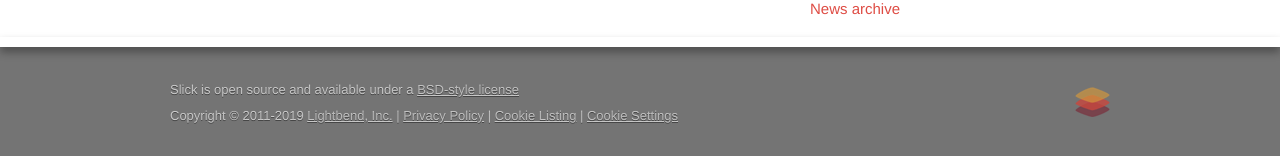
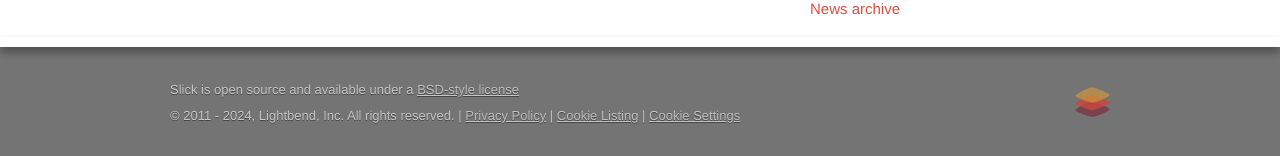
Before and after one commit to slick/slick.github.com, a Jekyll site: the page built from index.md, in a window 1280 px wide. Shown: the part 853-1009 px from the top of the page. Built offline with Jekyll 4.4.1, drawn with Linux system fonts in a browser that asks for light colours; comment, search, counter and statistics services are not loaded.

Commit message:
Update copyright date

```diff
--- a/_includes/footerbar.html
+++ b/_includes/footerbar.html
@@ -4,7 +4,7 @@
 			<div class="span12">
 				<div class="footerbar-copyright">
 					Slick is open source and available under a <a href="https://github.com/slick/slick/blob/master/LICENSE.txt">BSD-style license</a><br>
-					Copyright &copy; 2011-2019 <a href="http://lightbend.com">Lightbend, Inc.</a> |
+					&copy; 2011 - 2024, Lightbend, Inc. All rights reserved. |
 					<a href="https://www.lightbend.com/legal/privacy">Privacy Policy</a> |
 					<a href="https://www.lightbend.com/legal/cookie">Cookie Listing</a> |
 					<a class="optanon-toggle-display">Cookie Settings</a>
```
